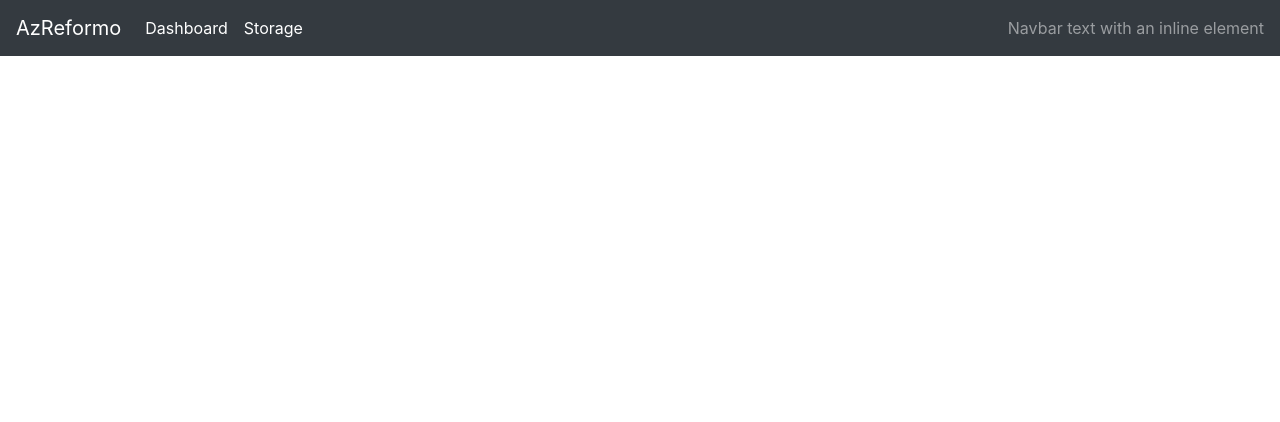
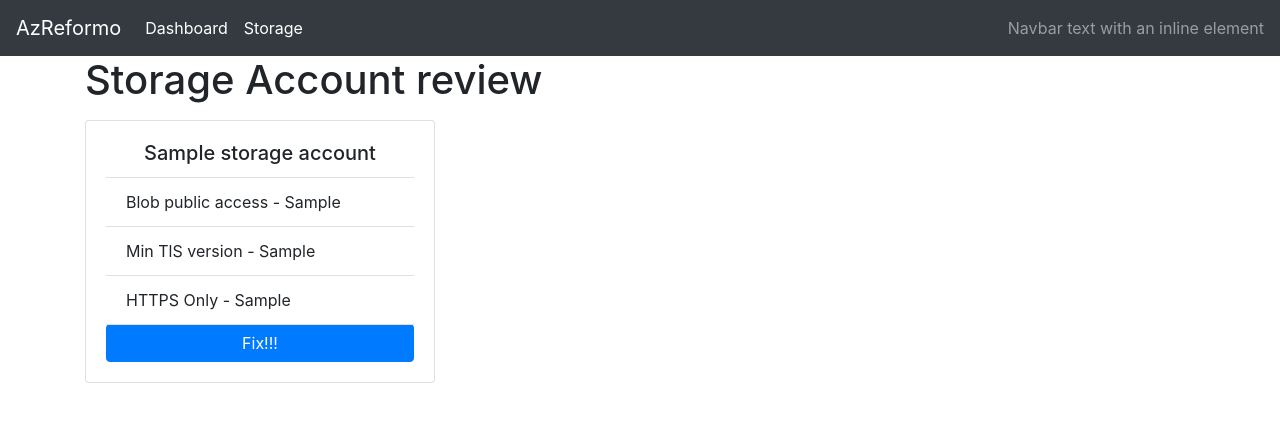
Before and after one commit to markusbnet/AzReformo, a FastAPI app: template templates/pages/storage.html in a window 1280 px wide. Shown: the top 422 px of the page. Run offline with FastAPI, Linux system fonts and the light colour scheme; the template is opened without the code that fills it: most values are stand-ins (such as "Sample title", 1, 10 or a date in 2020); some libraries are stand-ins or nearby versions.

Commit message:
formatted storage account and added more data. next step is adding a way to potentially fix them. Or adding a view to see all details for a specific storage account

```diff
--- a/main.py
+++ b/main.py
@@ -6,14 +6,7 @@ from auth import CREDENTIALS
 from storage import storage_list
 
 app = FastAPI()
-templates = Jinja2Templates(directory="templates/pages/")
-
-numbers = [
-    1,
-    2,
-    3,
-]
-
+templates = Jinja2Templates(directory="templates/pages")
 
 @app.get("/")
 def home_get(request: Request):
@@ -25,5 +18,11 @@ def home_get(request: Request):
 @app.get("/dashboard")
 def dashboard_get(request: Request):
     return templates.TemplateResponse(
-        "dashboard.html", {"request": request, "numbers": storage_list()}
+        "dashboard.html", {"request": request}
     )  # request must be passed
+
+@app.get("/storage")
+def storage_get(request: Request):
+    return templates.TemplateResponse(
+        "storage.html", {"request": request, "storage_accounts": storage_list()}
+    )  # request must be passed
--- a/storage.py
+++ b/storage.py
@@ -15,11 +15,11 @@ def list_subscriptions():
 
     return subs
 
-
+# we need to think about pulling this data at the beginning of the run and storing it somewhere. then run a background job to refresh it every x minutes.
 def storage_list():
     subs = list_subscriptions()
     for sub in subs:
         storage_client = StorageManagementClient(CREDENTIALS, sub)
         storage_accounts = storage_client.storage_accounts.list()
         for account in storage_accounts:
-            yield str(account.allow_blob_public_access)
+            yield account
--- a/templates/pages/index.html
+++ b/templates/pages/index.html
@@ -1,4 +1,4 @@
-{% extends "layouts/base.html" %}
+{% extends "base.html" %}
 
 {% block content %}
 
--- a/templates/pages/storage.html
+++ b/templates/pages/storage.html
@@ -1,5 +1,25 @@
-{% extends "../base.html" %}
+{% extends "base.html" %}
 
 {% block content %}
+<div class="container">
+<h1>Storage Account review</h1>
+    <div class="row">
+    {% for i in storage_accounts %}
+    <div class="col-sm-4">
+        <div class="card my-2">
+            <div class="card-body">
+                <h5 class="card-title text-center">{{ i.name }}</h5>
+                <ul class="list-group list-group-flush">
+                    <li class="list-group-item">Blob public access - {{ i.allow_blob_public_access }}</li>
+                    <li class="list-group-item">Min TlS version - {{ i.minimum_tls_version }}</li>
+                    <li class="list-group-item">HTTPS Only - {{ i.enable_https_traffic_only }}</li>
+                    <a href="#" class="btn btn-primary">Fix!!!</a>
+                </ul>
+            </div>
+        </div>
+    </div>
+    {% endfor %}
+    </div>
+</div>
 
 {% endblock %}
```
Also changed, not shown: templates/pages/dashboard.html (+2 -13 lines), templates/layouts/layout.html (deleted), templates/pages/base.html (renamed from templates/layouts/base.html).
